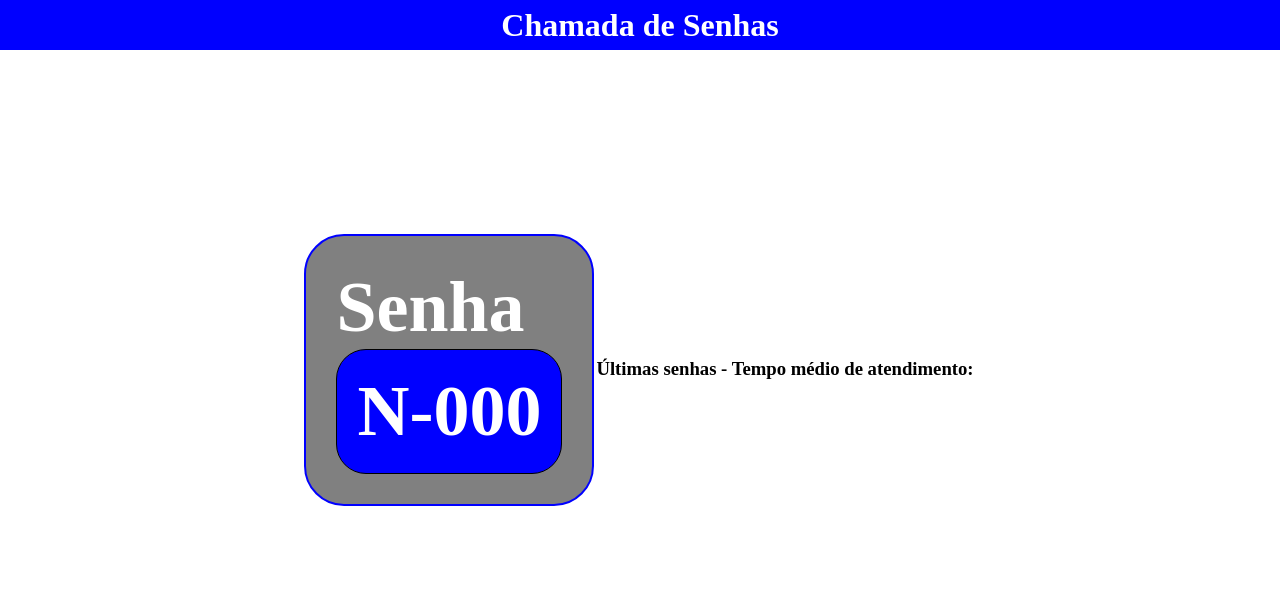
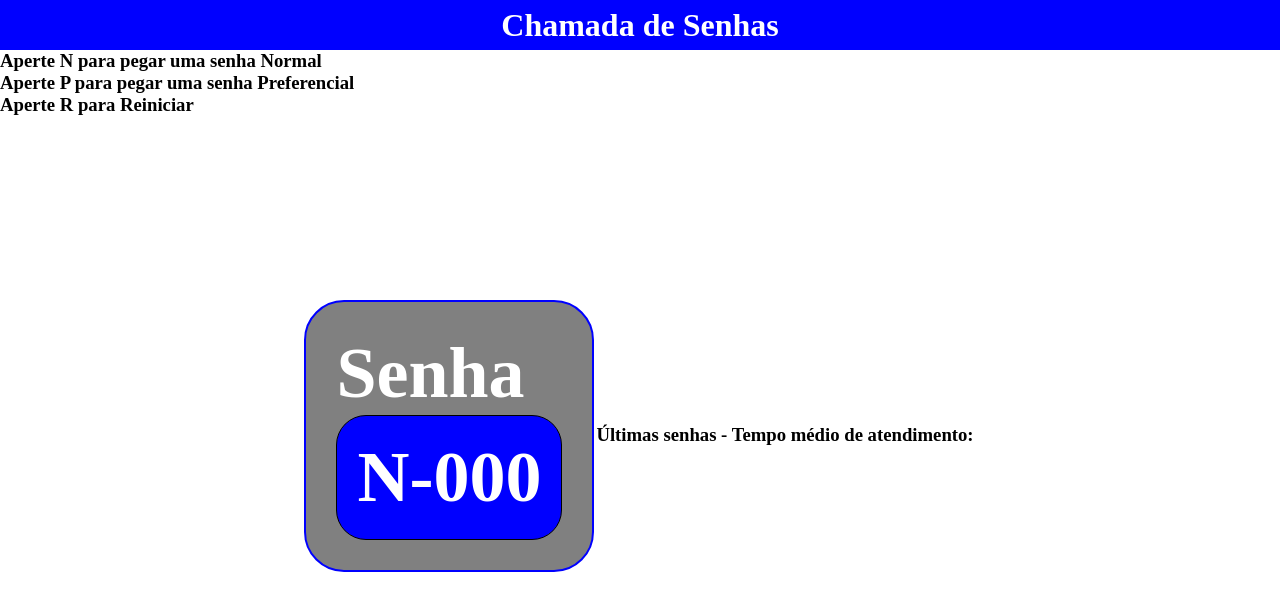
Before and after one commit to JoaoV23project/Painel-de-Senhas, a plain HTML site: page index.html in a window 1280 px wide. Drawn offline with Linux system fonts and the light colour scheme.

Commit message:
Update index.html

```diff
--- a/index.html
+++ b/index.html
@@ -11,6 +11,9 @@
     <header>
         <h1>Chamada de Senhas</h1>
     </header>
+    <h3>Aperte N para pegar uma senha Normal</h3>
+    <h3>Aperte P para pegar uma senha Preferencial</h3>
+    <h3>Aperte R para Reiniciar</h3>
     <main>
         <div class="senha">
             <h2>Senha</h2>
@@ -22,4 +25,5 @@
         </table>
     </main>
 </body>
+
 </html>
```
